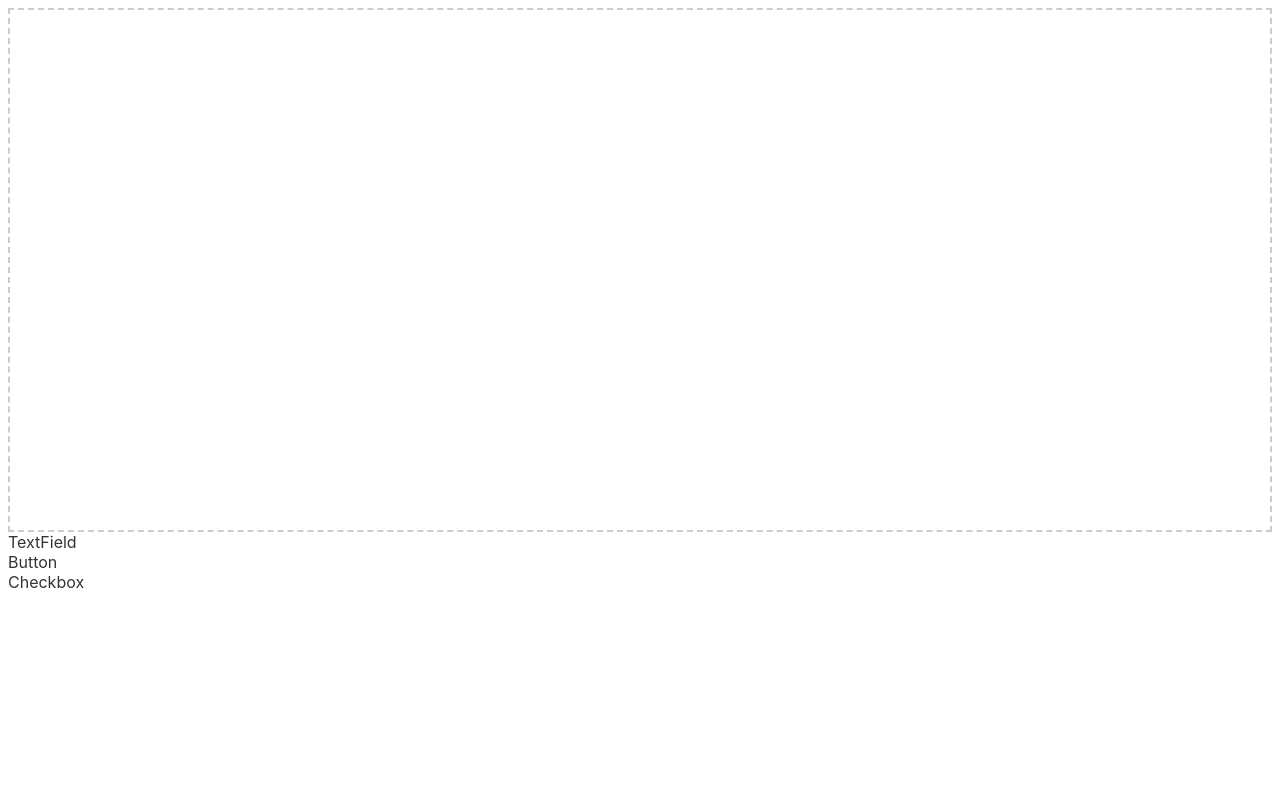
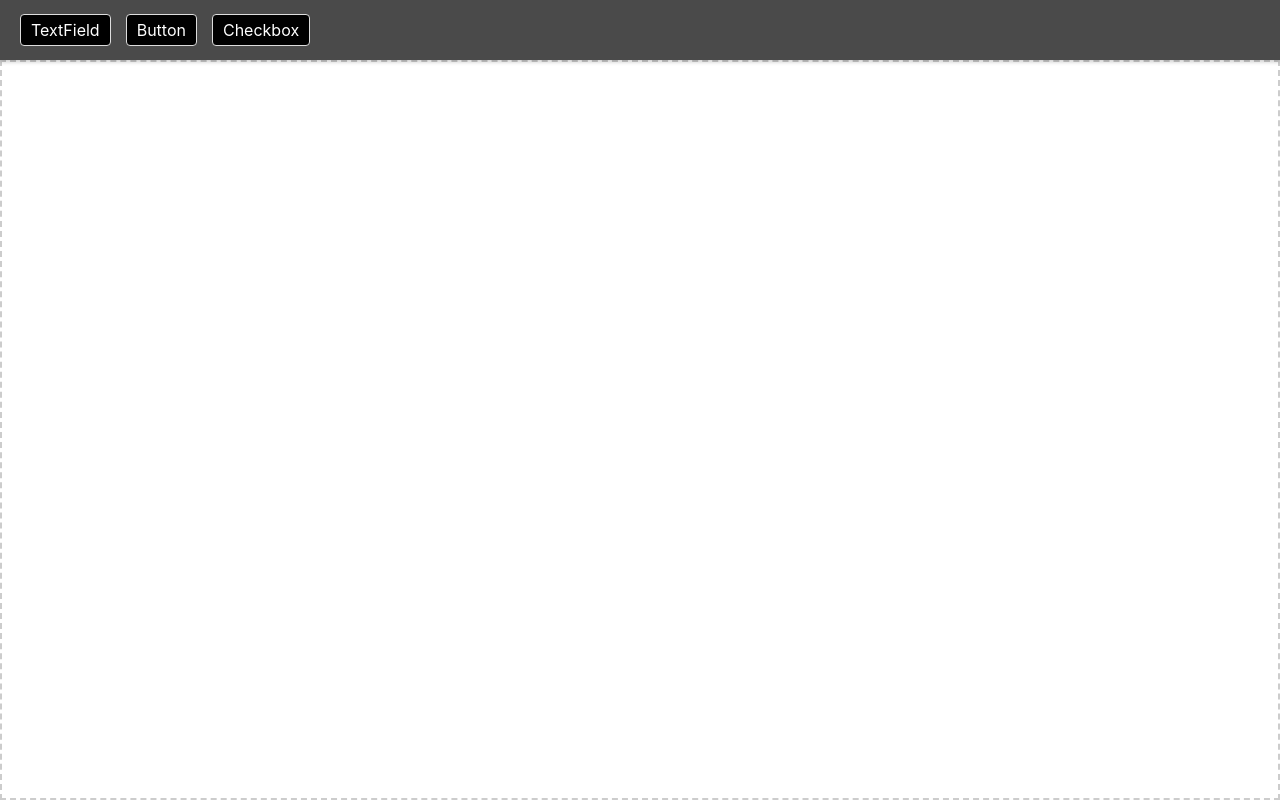
Before and after one commit to pablocaeg/uidesigner, a Svelte app in the folder svelte-app/: page / in a window 1280 px wide. Built offline with nearby package versions, Linux system fonts and the light colour scheme.

Commit message:
mejoras visuales

```diff
--- a/svelte-app/src/components/Designer.svelte
+++ b/svelte-app/src/components/Designer.svelte
@@ -80,7 +80,7 @@
   </div>
 
   <!-- List of draggable elements -->
-  <div class="elements-list">
+  <div class="top-bar">
     {#each ["TextField", "Button", "Checkbox"] as element}
       <div
         class="draggable-element"
@@ -96,18 +96,47 @@
 
 <style>
   .drop-zone {
-    position: relative;
+    position: absolute;
+    top: 60px; /* Height of the top bar */
+    left: 0;
+    right: 0;
+    bottom: 0;
+    overflow: auto; /* In case content overflows */
     display: grid;
     grid-template-columns: repeat(auto-fill, minmax(100px, 1fr));
     gap: 10px;
     border: 2px dashed #ccc;
     padding: 10px;
-    position: relative;
     min-height: 500px; /* Set a minimum height for visibility when empty */
   }
 
+  .top-bar {
+    position: fixed;
+    top: 0;
+    left: 0;
+    right: 0;
+    height: 60px; /* Adjust the height as needed */
+    background-color: #4a4a4a; /* A dark shade for the background */
+    color: white;
+    display: flex;
+    align-items: center;
+    padding: 0 20px;
+    box-shadow: 0 2px 4px rgba(0, 0, 0, 0.2);
+    z-index: 100;
+  }
+
   .draggable-element {
+    margin-right: 15px; /* Spacing between elements */
     cursor: pointer;
-    /* Additional styling */
+    background-color: #000000;
+    border: 1px solid #ddd;
+    padding: 5px 10px;
+    border-radius: 4px;
+    transition: background-color 0.3s;
   }
+
+  .draggable-element:hover {
+    background-color: #e7e7e7;
+  }
+
 </style>
```
